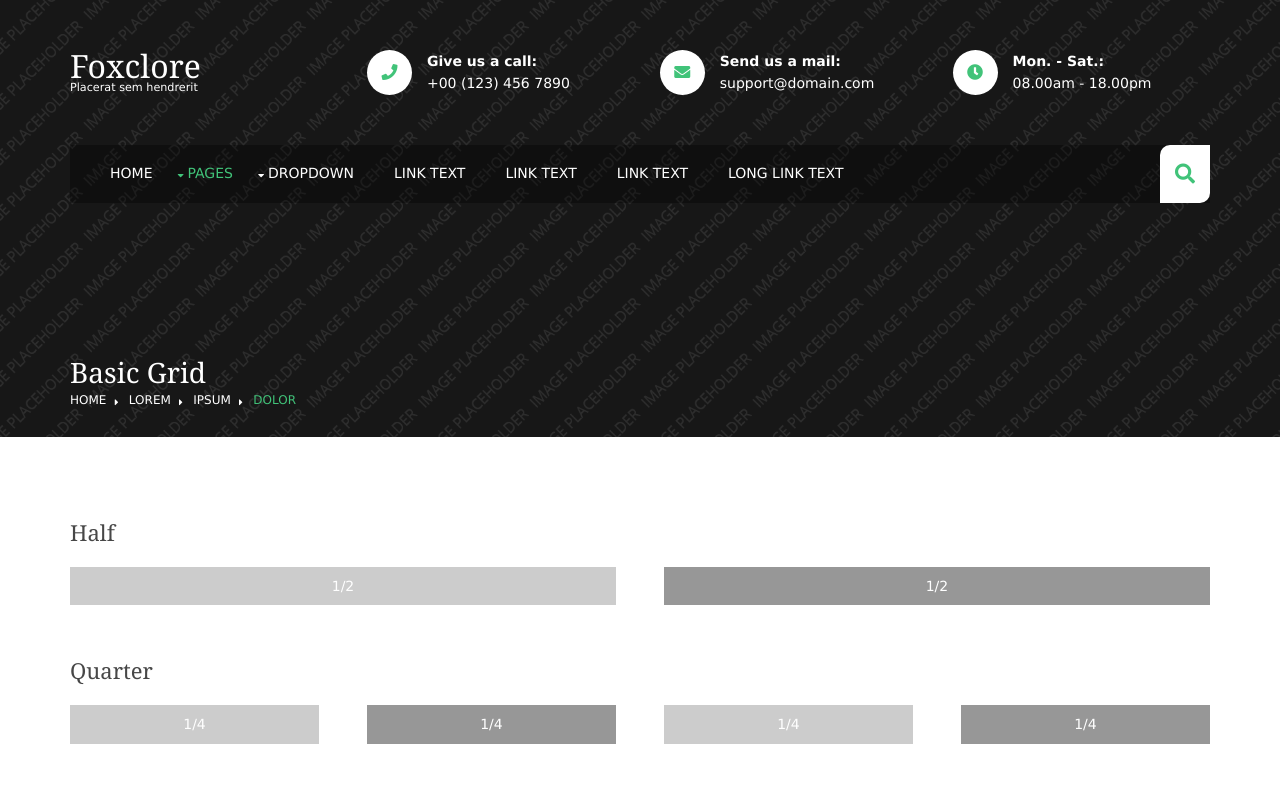
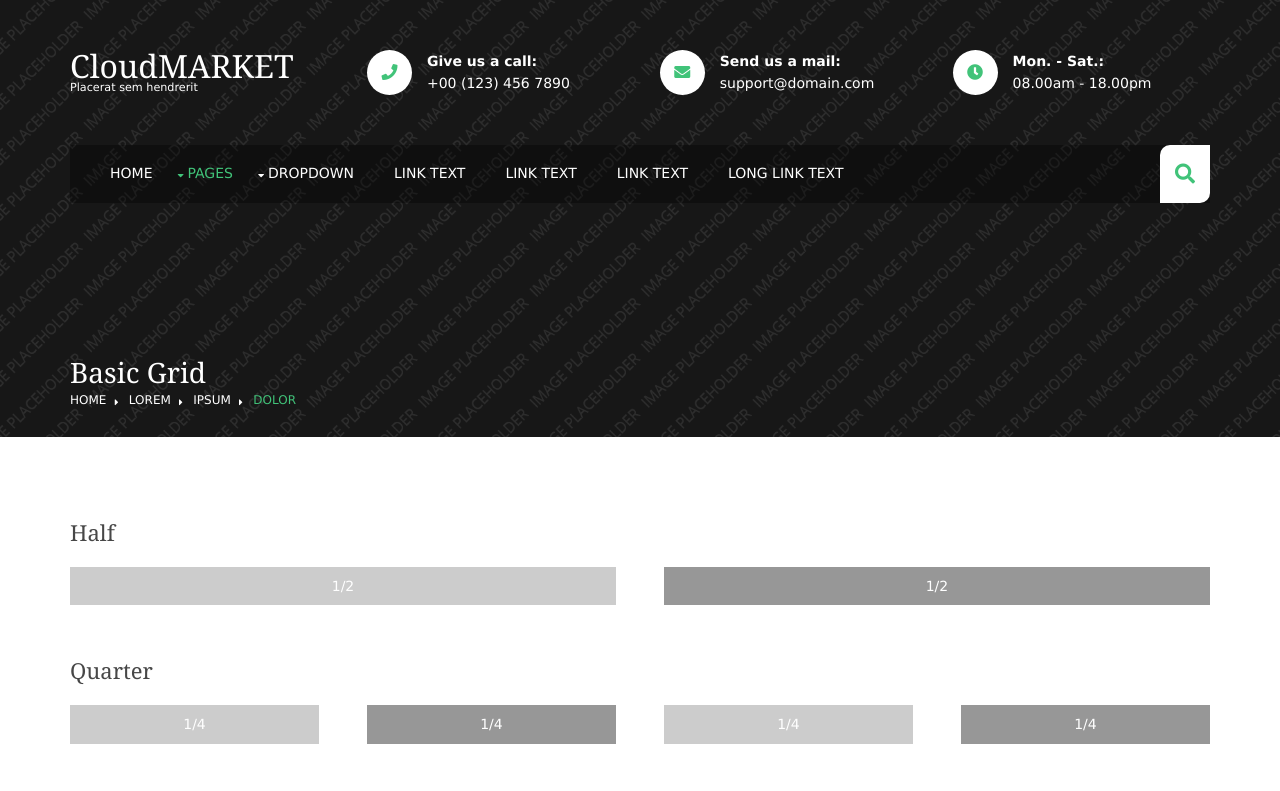
Before and after one commit to riskiforu/cloudMARKET.git.io, a plain HTML site: page pages/basic-grid.html in a window 1280 px wide. Shown: the top 791 px of the page. Drawn offline with Linux system fonts and the light colour scheme.

Commit message:
Update basic-grid.html

```diff
--- a/pages/basic-grid.html
+++ b/pages/basic-grid.html
@@ -34,7 +34,7 @@ Licence URI: https://www.os-templates.com/template-terms
   <header id="header" class="hoc clear">
     <!-- ################################################################################################ -->
     <div id="logo" class="one_quarter first">
-      <h1><a href="../index.html">Foxclore</a></h1>
+      <h1><a href="../index.html">CloudMARKET</a></h1>
       <p>Placerat sem hendrerit</p>
     </div>
     <div class="three_quarter">
```
